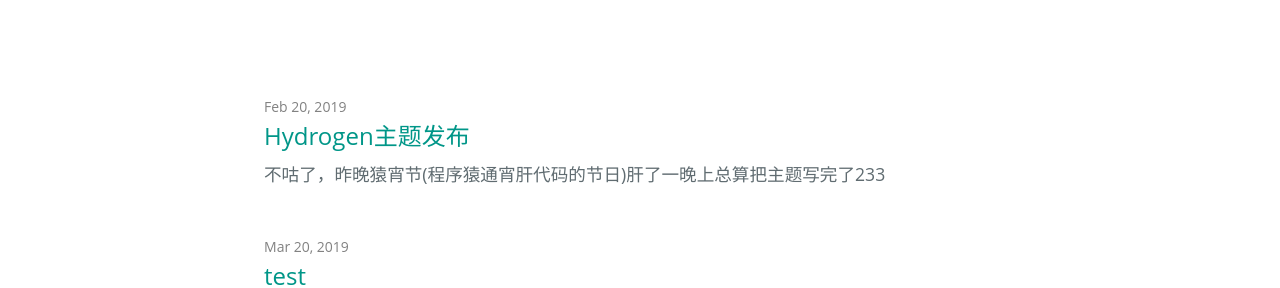
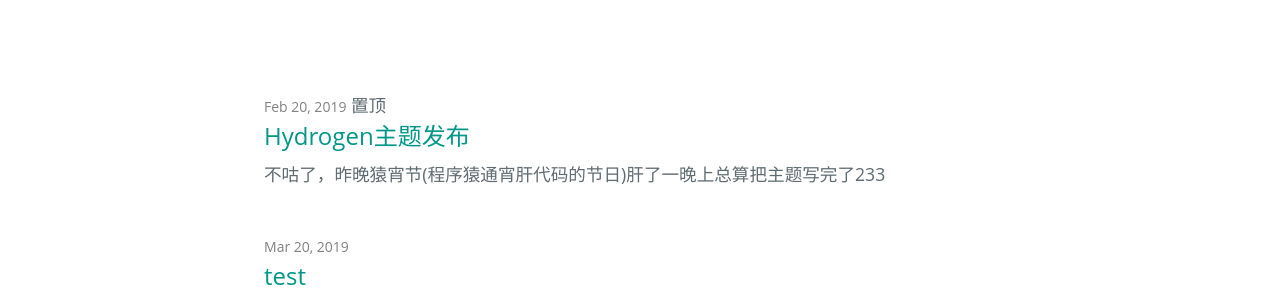
Before and after one commit to link9596/qwq, a Jekyll site: the page built from index.html, in a window 1280 px wide and 900 px high. Shown: the part 375-663 px from the top of the window. Built offline with Jekyll 4.4.1, drawn with Linux system fonts in a browser that asks for light colours; emoji names are drawn with the system emoji font; some web fonts are replaced; the list of posts is cut into pages by our own code; comment, search, counter and statistics services are not loaded.

Commit message:
Update home.html

```diff
--- a/_layouts/home.html
+++ b/_layouts/home.html
@@ -13,14 +13,14 @@
 
   <ul class="post-list">
 
-        {% for post in site.posts %}
-    {% if post.stickie != true %}
+{% for post in site.posts %}
+      {% if post.stickie != true %}
         {% continue %}
-    {% endif %}
+      {% endif %}
     <li>
 
         {% assign date_format = site.hydrogen-blog.date_format | default: "%b %-d, %Y" %}
-        <span class="post-meta">{{ post.date | date: date_format }}</span>
+        <span class="post-meta">{{ post.date | date: date_format }}</span> <span>置顶</span>
 
         <h2>
           <a class="post-link" href="{{ post.url | relative_url }}" title="{{ post.title }}">{{ post.title | escape }}</a>
@@ -29,13 +29,11 @@
         <span>{{ post.excerpt | markdownify | truncatewords: 30 }}</span>
 
       </li>
-
 {% endfor %}
 
-     {% for post in paginator.posts %}
-
+  {% for post in paginator.posts %}
     {% if post.stickie == true %}
-    {% continue %}
+      {% continue %}
     {% endif %}
 
       <li>
```
